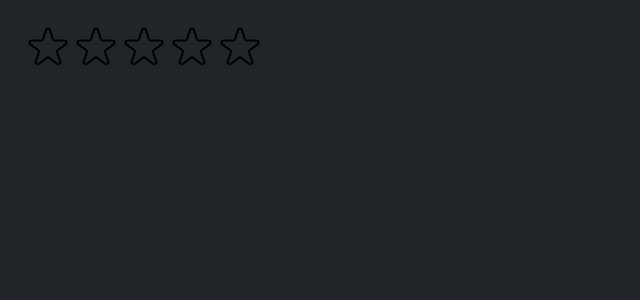
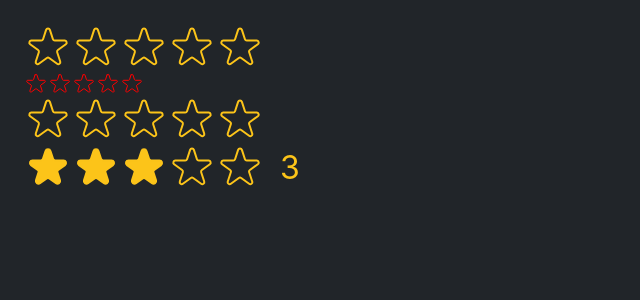
Before and after one commit to lunadiotic/popmovie-src, a React (Create React App) app: page / in a window 1280 px wide. Shown: the top 300 px of the page, without its empty margins (0-640 px from the left). Built offline with nearby package versions, Linux system fonts and the light colour scheme.

Commit message:
membuat props component lebih reusable

```diff
--- a/src/StarRating.js
+++ b/src/StarRating.js
@@ -10,17 +10,26 @@
   display: "flex",
 };
 
-const textStyle = {
-  lineHeight: "1",
-  margin: "0",
-};
-
-export default function StarRating({ max = 5 }) {
-  const [rating, setRating] = useState(0);
+export default function StarRating({
+  max = 5,
+  color = "#fcc419",
+  size = 48,
+  messages = [],
+  defaultRating = 0,
+}) {
+  const [rating, setRating] = useState(defaultRating);
   const [tempRating, setTempRating] = useState(0);
   function handleRating(rating) {
     setRating(rating);
   }
+
+  const textStyle = {
+    lineHeight: "1",
+    margin: "0",
+    color,
+    fontSize: `${size / 1.5}px`,
+  };
+
   return (
     <div style={containerStyle}>
       <div style={containerStarStyle}>
@@ -31,22 +40,27 @@
             full={tempRating ? tempRating >= i + 1 : rating >= i + 1}
             onHoverIn={() => setTempRating(i + 1)}
             onHoverOut={() => setTempRating(0)}
+            color={color}
+            size={size}
           />
         ))}
       </div>
-      <p style={textStyle}>{tempRating || rating || ""}</p>
+      <p style={textStyle}>
+        {messages.length === max
+          ? messages[tempRating ? tempRating - 1 : rating - 1]
+          : tempRating || rating || ""}
+      </p>
     </div>
   );
 }
 
-const starStyle = {
-  width: "48px",
-  height: "48px",
-  display: "block",
-  cursor: "pointer",
-};
-
-function Star({ onRate, full, onHoverIn, onHoverOut }) {
+function Star({ onRate, full, onHoverIn, onHoverOut, color, size }) {
+  const starStyle = {
+    width: `${size}px`,
+    height: `${size}px`,
+    display: "block",
+    cursor: "pointer",
+  };
   return (
     <span
       role="button"
@@ -59,8 +73,8 @@
         <svg
           xmlns="http://www.w3.org/2000/svg"
           viewBox="0 0 20 20"
-          fill="#000"
-          stroke="#000"
+          fill={color}
+          stroke={color}
         >
           <path d="M9.049 2.927c.3-.921 1.603-.921 1.902 0l1.07 3.292a1 1 0 00.95.69h3.462c.969 0 1.371 1.24.588 1.81l-2.8 2.034a1 1 0 00-.364 1.118l1.07 3.292c.3.921-.755 1.688-1.54 1.118l-2.8-2.034a1 1 0 00-1.175 0l-2.8 2.034c-.784.57-1.838-.197-1.539-1.118l1.07-3.292a1 1 0 00-.364-1.118L2.98 8.72c-.783-.57-.38-1.81.588-1.81h3.461a1 1 0 00.951-.69l1.07-3.292z" />
         </svg>
@@ -69,7 +83,7 @@
           xmlns="http://www.w3.org/2000/svg"
           fill="none"
           viewBox="0 0 24 24"
-          stroke="#000"
+          stroke={color}
         >
           <path
             strokeLinecap="round"
--- a/src/index.js
+++ b/src/index.js
@@ -9,5 +9,8 @@
   <React.StrictMode>
     {/* <App /> */}
     <StarRating max={5} />
+    <StarRating max={5} size={24} color="red" />
+    <StarRating messages={["Terrible", "Bad", "Good", "Great", "Awesome"]} />
+    <StarRating defaultRating={3} />
   </React.StrictMode>
 );
```
